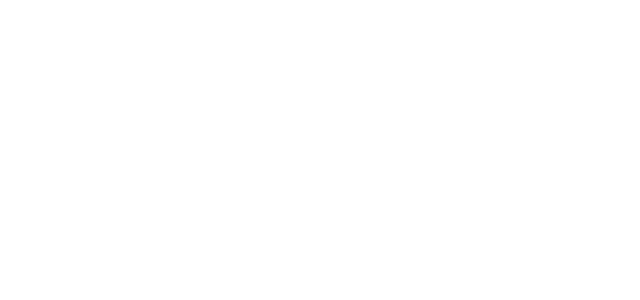
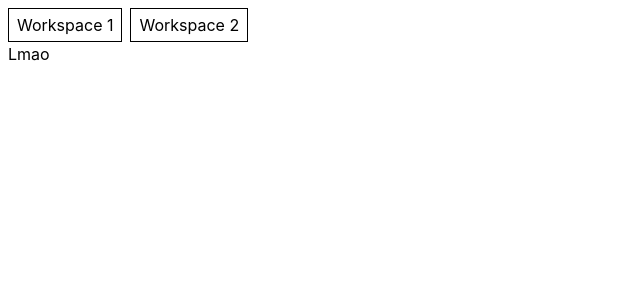
Before and after one commit to Wanes01/theogony, a React (Vite) app in the folder packages/app/: page / in a window 1280 px wide. Shown: the top 300 px of the page, without its empty margins (0-640 px from the left). Built offline with nearby package versions, Linux system fonts and the light colour scheme.

Commit message:
feat(app): add minimal tab component

```diff
--- a/packages/app/src/App.tsx
+++ b/packages/app/src/App.tsx
@@ -1,3 +1,21 @@
+import type { WorkSpaceTab } from "@components/ui/workspace/types";
+import WorkSpaceTabs from "@components/ui/workspace/WorkSpaceTabs";
+
+const mockTabs: WorkSpaceTab[] = [
+  {
+    tabTitle: "Workspace 1",
+    content: <div>Lmao</div>,
+  },
+  {
+    tabTitle: "Workspace 2",
+    content: <div className="font-black">SUPER LMAO</div>,
+  },
+];
+
 export function App() {
-  return <div></div>;
+  return (
+    <div className="p-2">
+      <WorkSpaceTabs initialContent={mockTabs} />
+    </div>
+  );
 }
--- /dev/null
+++ b/packages/app/src/components/ui/workspace/WorkSpaceTabs.tsx
@@ -0,0 +1,23 @@
+import type { WorkSpaceTab } from "@components/ui/workspace/types";
+import { useState } from "react";
+
+interface WorkSpaceTabsProps {
+  readonly initialContent: WorkSpaceTab[];
+}
+
+export default function WorkSpaceTabs({ initialContent }: WorkSpaceTabsProps) {
+  const [tabs, _] = useState<WorkSpaceTab[]>(initialContent);
+  const [selectedTab, setSelectedTab] = useState(0);
+  return (
+    <div>
+      <ul className="flex flex-row gap-2">
+        {tabs.map((tab, index) => (
+          <li key={index} className="border px-2 py-1" onClick={() => setSelectedTab(index)}>
+            {tab.tabTitle}
+          </li>
+        ))}
+      </ul>
+      <div>{tabs[selectedTab]?.content}</div>
+    </div>
+  );
+}
--- /dev/null
+++ b/packages/app/src/components/ui/workspace/types.ts
@@ -0,0 +1,6 @@
+import type { ReactNode } from "react";
+
+export interface WorkSpaceTab {
+  readonly tabTitle: string;
+  readonly content: ReactNode;
+}
```
